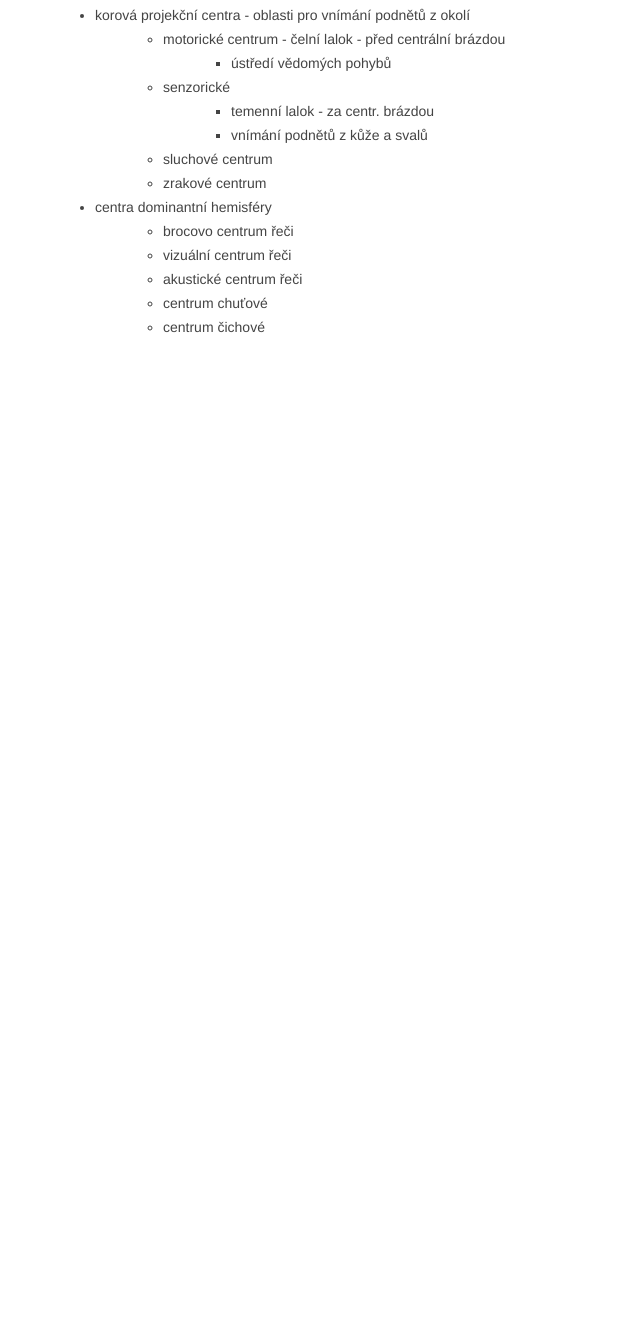
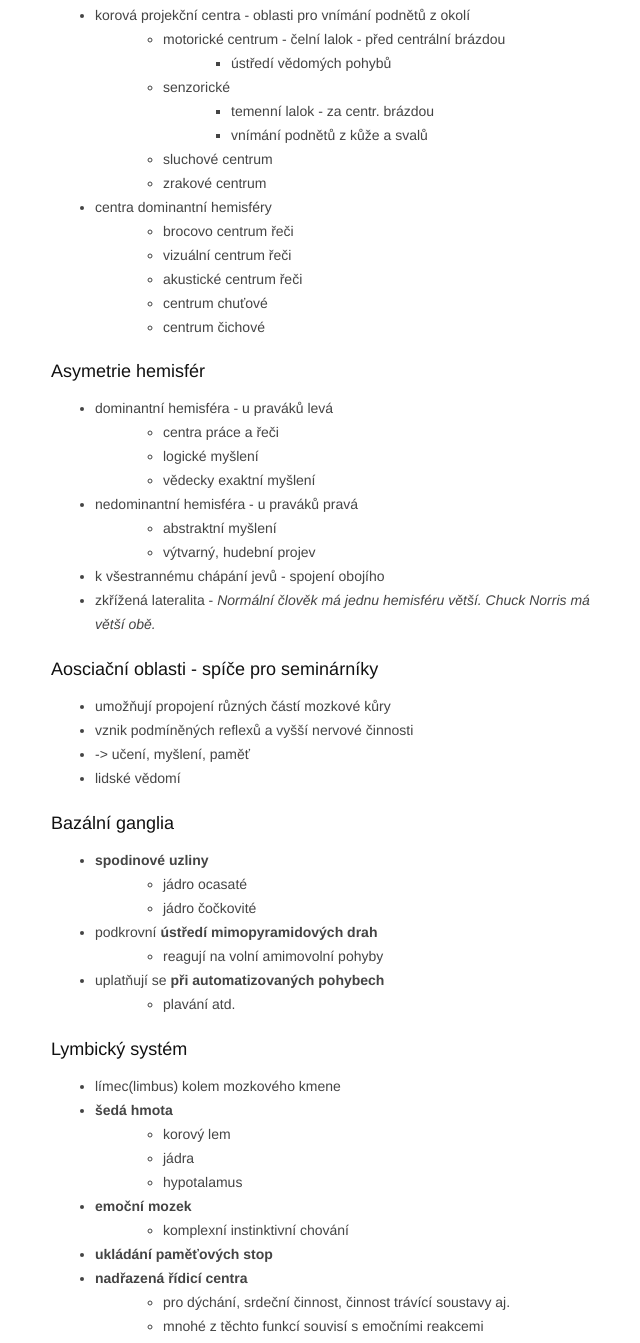
Before and after one commit to matoushybl/KGK-biology, a plain HTML site: page export/nervova_soustava.md.html in a window 1280 px wide. Shown: the part 4482-5825 px from the top of the page, without its empty margins (109-749 px from the left). Before the commit the page ends 4826 px from the top, so only its background shows below. Drawn offline with Linux system fonts and the light colour scheme.

Commit message:
Update sources

```diff
--- a/export/nervova_soustava.md.html
+++ b/export/nervova_soustava.md.html
@@ -291,4 +291,71 @@
 <li>centrum čichové</li>
 </ul></li>
 </ul>
+
+<h4>Asymetrie hemisfér</h4>
+
+<ul>
+<li>dominantní hemisféra - u praváků levá
+<ul>
+<li>centra práce a řeči </li>
+<li>logické myšlení</li>
+<li>vědecky exaktní myšlení</li>
+</ul></li>
+<li>nedominantní hemisféra - u praváků pravá
+<ul>
+<li>abstraktní myšlení</li>
+<li>výtvarný, hudební projev</li>
+</ul></li>
+<li>k všestrannému chápání jevů - spojení obojího</li>
+<li>zkřížená lateralita - <em>Normální člověk má jednu hemisféru větší. Chuck Norris má větší obě.</em></li>
+</ul>
+
+<h4>Aosciační oblasti - spíče pro seminárníky</h4>
+
+<ul>
+<li>umožňují propojení různých částí mozkové kůry</li>
+<li>vznik podmíněných reflexů a vyšší nervové činnosti</li>
+<li>-> učení, myšlení, paměť</li>
+<li>lidské vědomí</li>
+</ul>
+
+<h4>Bazální ganglia</h4>
+
+<ul>
+<li><strong>spodinové uzliny</strong>
+<ul>
+<li>jádro ocasaté</li>
+<li>jádro čočkovité</li>
+</ul></li>
+<li>podkrovní <strong>ústředí mimopyramidových drah</strong>
+<ul>
+<li>reagují na volní amimovolní pohyby</li>
+</ul></li>
+<li>uplatňují se <strong>při automatizovaných pohybech</strong>
+<ul>
+<li>plavání atd.</li>
+</ul></li>
+</ul>
+
+<h4>Lymbický systém</h4>
+
+<ul>
+<li>límec(limbus) kolem mozkového kmene</li>
+<li><strong>šedá hmota</strong>
+<ul>
+<li>korový lem</li>
+<li>jádra</li>
+<li>hypotalamus</li>
+</ul></li>
+<li><strong>emoční mozek</strong>
+<ul>
+<li>komplexní instinktivní chování</li>
+</ul></li>
+<li><strong>ukládání paměťových stop</strong></li>
+<li><strong>nadřazená řídicí centra</strong>
+<ul>
+<li>pro dýchání, srdeční činnost, činnost trávící soustavy aj.</li>
+<li>mnohé z těchto funkcí souvisí s emočními reakcemi</li>
+</ul></li>
+</ul>
 </body></html>
```
Also changed, not shown: 1 other file.
